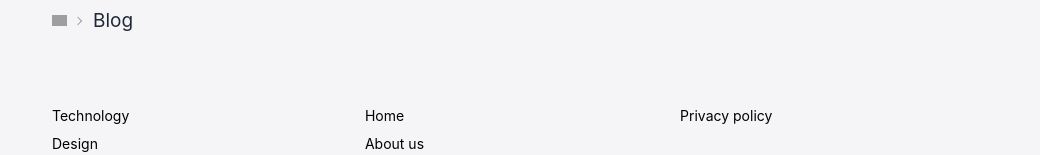
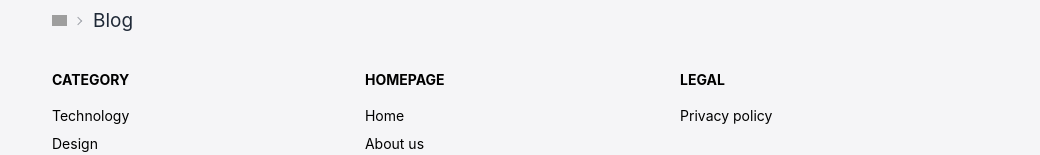
Before and after one commit to kobakoo/the-blog, a Next.js app: page / in a window 1280 px wide. Shown: the part 797-952 px from the top of the page, without its empty margins (118-1158 px from the left). Built offline with nearby package versions, Linux system fonts and the light colour scheme; no server answers; the database is empty; grey boxes are pictures that could not be loaded.

Commit message:
change footer text context

```diff
--- a/src/components/Footer.jsx
+++ b/src/components/Footer.jsx
@@ -21,7 +21,7 @@ function Footer() {
           </ul>
           <footer className="footer text-neutral-content min-w-full max-md:flex max-md:flex-wrap max-md:flex-row">
             <nav>
-              <header className="footer-title text-black opacity-0">
+              <header className="footer-title text-black opacity-100">
                 Category
               </header>
               <Link
@@ -50,7 +50,7 @@ function Footer() {
               </Link>
             </nav>
             <nav>
-              <header className="footer-title text-black opacity-0">
+              <header className="footer-title text-black opacity-100">
                 Homepage
               </header>
               <Link
@@ -76,7 +76,7 @@ function Footer() {
               </Link>
             </nav>
             <nav>
-              <header className="footer-title text-black opacity-0">
+              <header className="footer-title text-black opacity-100">
                 Legal
               </header>
               {/* <Link
```
